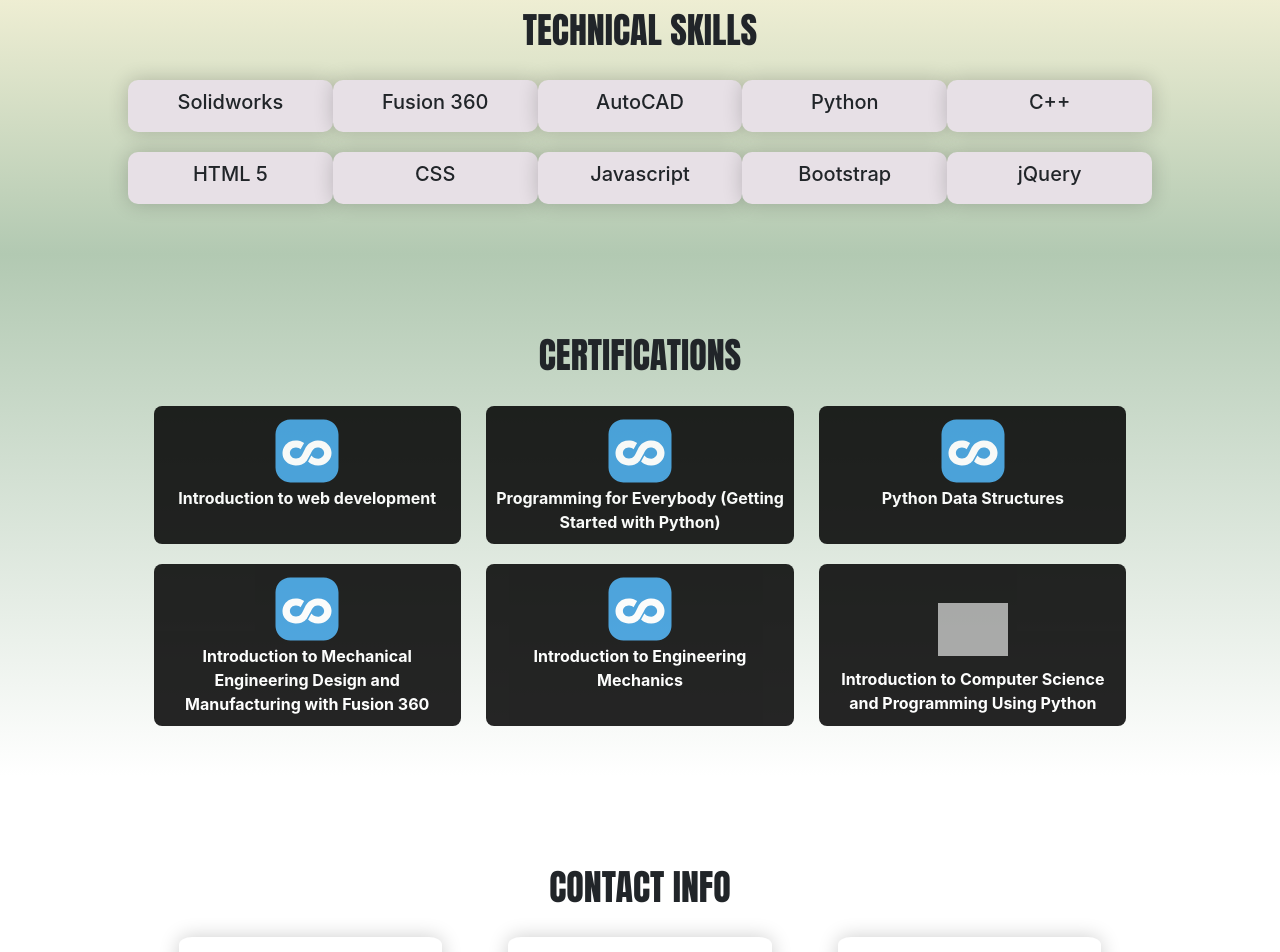
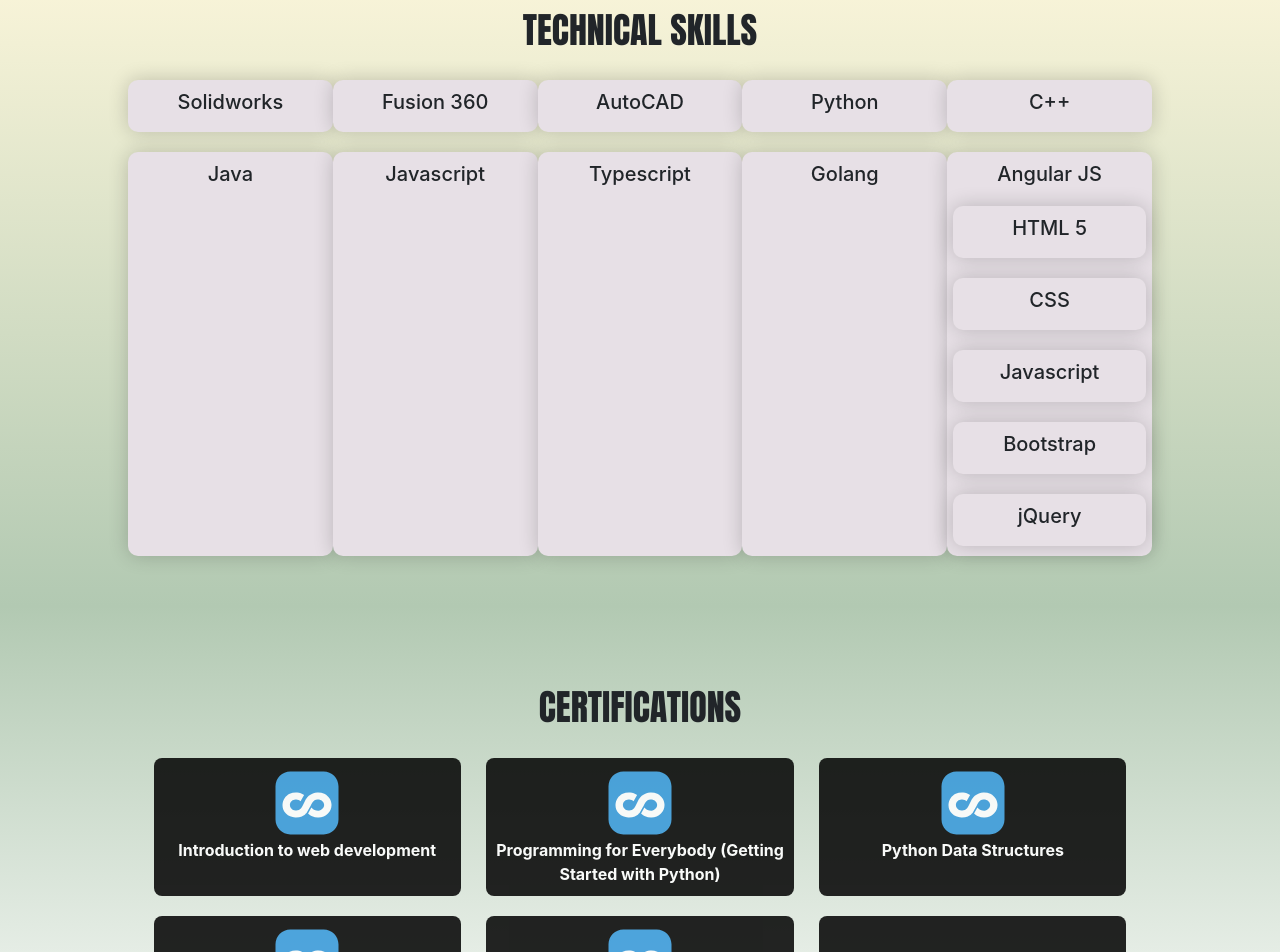
Before and after one commit to Sanjay-S-Kumar/Sanjay_S_Kumar.com, a plain HTML site: page index.html in a window 1280 px wide. Shown: the part 1402-2354 px from the top of the page. Drawn offline with nearby package versions, Linux system fonts and the light colour scheme; grey boxes are pictures that could not be loaded.

Commit message:
Update index.html

```diff
--- a/index.html
+++ b/index.html
@@ -164,6 +164,20 @@
             <h5>C++</h5>
           </div>
           <div class="tools">
+            <h5>Java</h5>
+          </div>
+          <div class="tools">
+            <h5>Javascript</h5>
+          </div>
+          <div class="tools">
+            <h5>Typescript</h5>
+          </div>
+          <div class="tools">
+            <h5>Golang</h5>
+          </div>
+          <div class="tools">
+            <h5>Angular JS</h5>
+          <div class="tools">
             <h5>HTML 5</h5>
           </div>
           <div class="tools">
```
